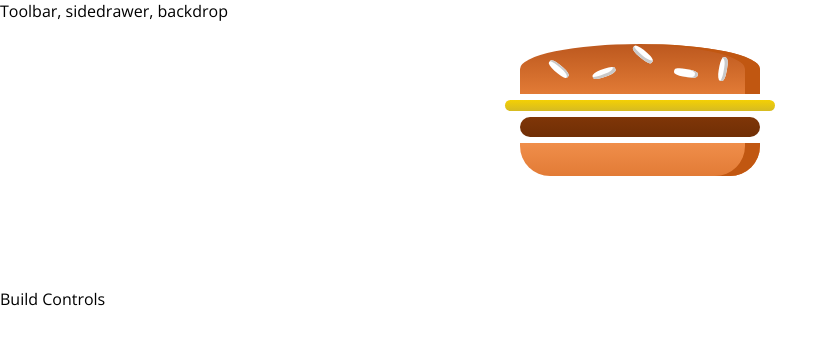
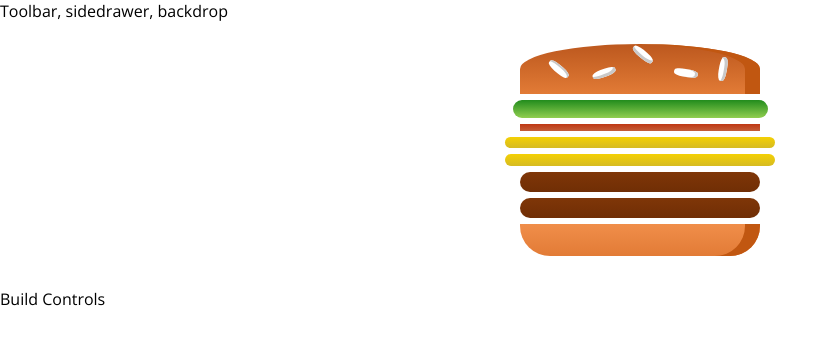
Before and after one commit to SHEFFcode/burger-builder, a React app: page / in a window 1280 px wide. Shown: the top 344 px of the page, without its empty margins (0-838 px from the left). Built offline with nearby package versions, Linux system fonts and the light colour scheme.

Commit message:
Burger now populated dynamically via props

```diff
--- a/src/components/Burger/Burger.js
+++ b/src/components/Burger/Burger.js
@@ -3,12 +3,17 @@
 import BurgerIngredient from './BurgerIngredients/BurgerIngredient';
 
 
-const burger = () => {
+const burger = (props) => {
+  let transformedIngredients = Object.keys(props.ingredients).map(ingredient => {
+    return [...Array(props.ingredients[ingredient])].map((_, i) => {
+      return <BurgerIngredient key={ingredient + i} type={ingredient} />;
+    })
+  });
+
   return (
     <div className={classes.Burger}>
       <BurgerIngredient type="bread-top" />
-      <BurgerIngredient type="cheese" />
-      <BurgerIngredient type="meat" />
+      {transformedIngredients}
       <BurgerIngredient type="bread-bottom" />
     </div>
   );
--- a/src/containers/BurgerBuilder/BurgerBuilder.js
+++ b/src/containers/BurgerBuilder/BurgerBuilder.js
@@ -3,10 +3,23 @@
 import Burger from '../../components/Burger/Burger';
 
 class BurgerBuilder extends Component {
+  constructor() {
+    super();
+
+    this.state = {
+      ingredients: {
+        salad: 1,
+        bacon: 1,
+        cheese: 2,
+        meat: 2
+      }
+    };
+  }
+
   render() {
     return (
       <Aux>
-        <Burger />
+        <Burger ingredients={this.state.ingredients} />
         <div>Build Controls</div>
       </Aux>
     );
```
